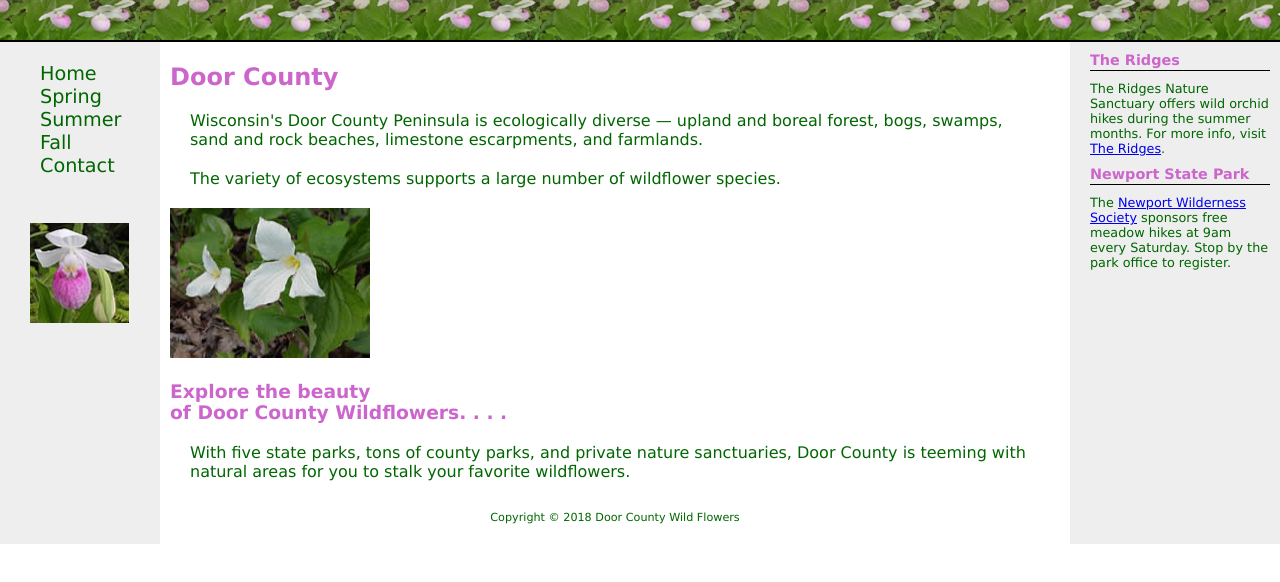
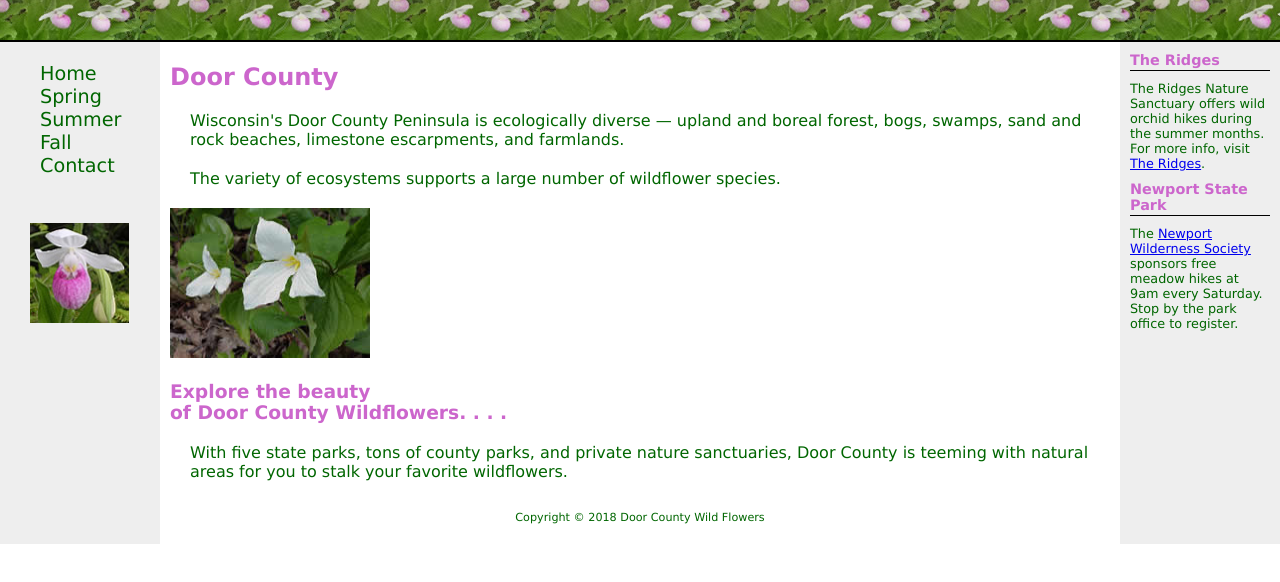
Before and after one commit to 44334-fa21/ch7handsonexercise-11-martinapascuzzo, a plain HTML site: page index.html in a window 1280 px wide. Shown: the part 78-660 px from the top of the page. Drawn offline with Linux system fonts and the light colour scheme.

Commit message:
Ch7HandsOnEx11
Replaced float with grid layout.

```diff
--- a/index.html
+++ b/index.html
@@ -11,7 +11,11 @@ body { margin:0;
 #container { background-color: #EEEEEE;
              color: #006600;
              min-width: 960px;
-             font-family: Verdana, Arial, sans-serif; }
+             font-family: Verdana, Arial, sans-serif;
+             display: grid;
+             grid-template-columns: 160px auto 160px;
+             grid-template-rows: 120px auto auto;
+            }
 header { background-color: #636631;
          background-image: url(showybg.jpg);
          background-position: bottom;
@@ -20,12 +24,18 @@ header { background-color: #636631;
          color: #cc66cc;
          text-align: right;
          padding: 0 20px;
-         border-bottom: 2px solid #000000; }
-nav { float: left;
-      width: 150px; }
-aside { float: right;
-        width: 200px; }
-main { margin: 0 210px 0 160px;
+         border-bottom: 2px solid #000000;
+         grid-row: 1/2;
+         grid-column: 1/4;
+        }
+nav {grid-row:2/3;
+      grid-column: 1/2;}
+
+aside { grid-row: 2/3;
+        grid-column: 3/4;}
+
+main {  grid-row: 2/3;
+        grid-column: 2/3;
         padding: 1px 10px 20px 10px;
         background-color: #FFFFFF;
         color: #006600; }
@@ -34,7 +44,10 @@ footer { font-size: .70em;
          color: #006600;
          background-color: #FFFFFF;
          padding-top: 10px;
-         clear: both; }
+         clear: both;
+         grid-row: 3/4;
+         grid-column: 1/4;
+        }
 h1 { margin-top: 0;
      font-size: 3em;
      text-align: left;
@@ -87,7 +100,7 @@ aside h3 { padding-bottom: 2px;
 "http://www.ridgesanctuary.org">The Ridges</a>.</p>
     <h3>Newport State Park</h3>
     <p class="news">The <a href="http://www.newportwildernesssociety.org">
-Newport Wilderness Society</a> sponsors free meadow hikes at 9am every Saturday. Stop by the park office to register.</p>
+  Newport Wilderness Society</a> sponsors free meadow hikes at 9am every Saturday. Stop by the park office to register.</p>
   </aside>
   <main id="content">
     <h2>Door County</h2>
```
